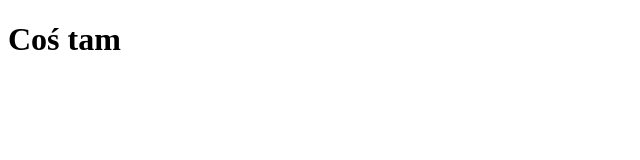
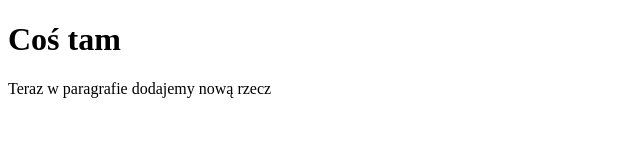
Before and after one commit to KajTo92/test2, a plain HTML site: page index.html in a window 1280 px wide. Shown: the whole page, without its empty margins (0-640 px from the left). Drawn offline with Linux system fonts and the light colour scheme.

Commit message:
nowy paragraf

```diff
--- a/index.html
+++ b/index.html
@@ -10,7 +10,7 @@
 
 <body>
  <h1>Coś tam</h1>
-
+ <p>Teraz w paragrafie dodajemy nową rzecz</p>
 </body>
 
 </html>
```
